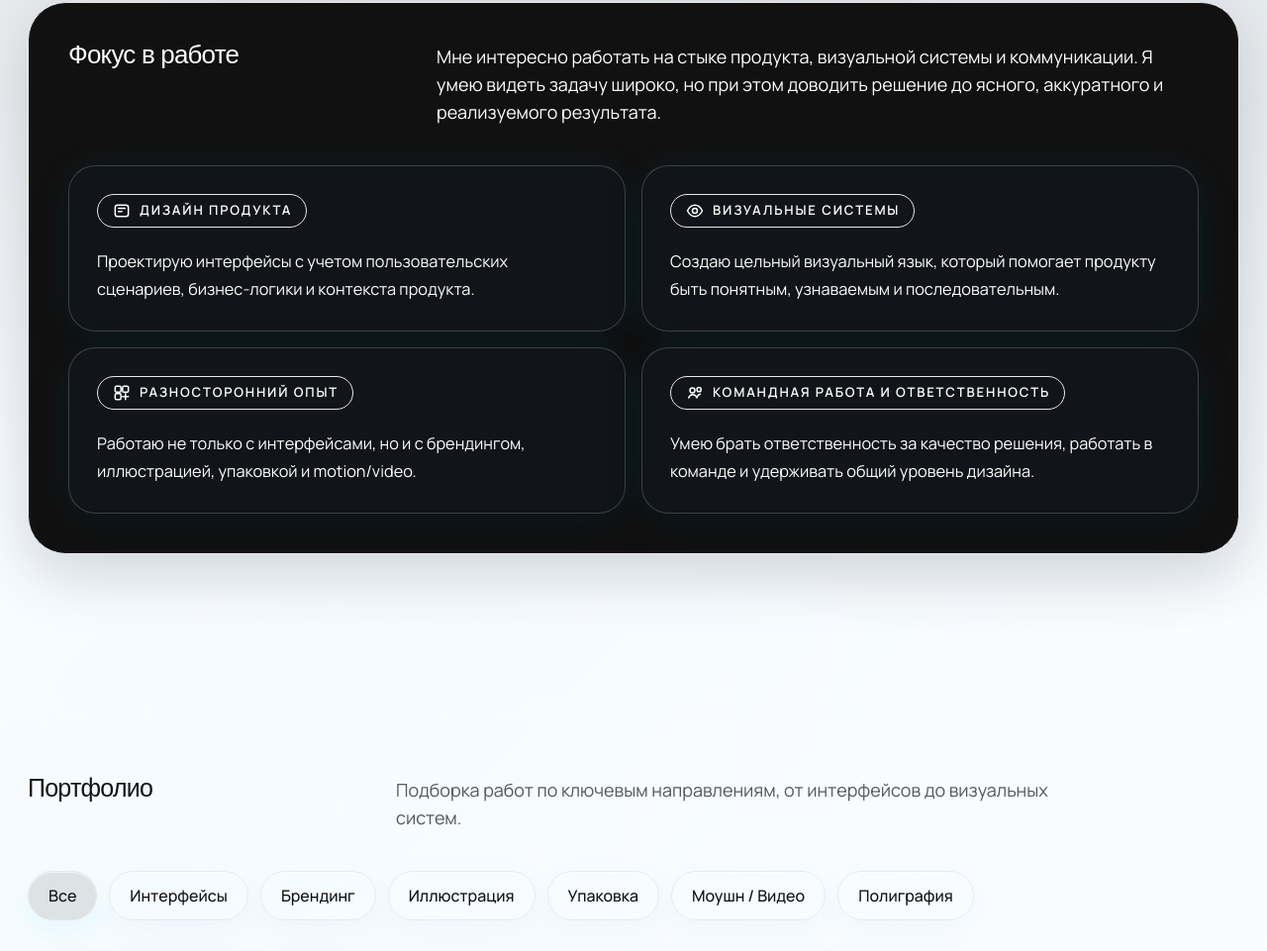
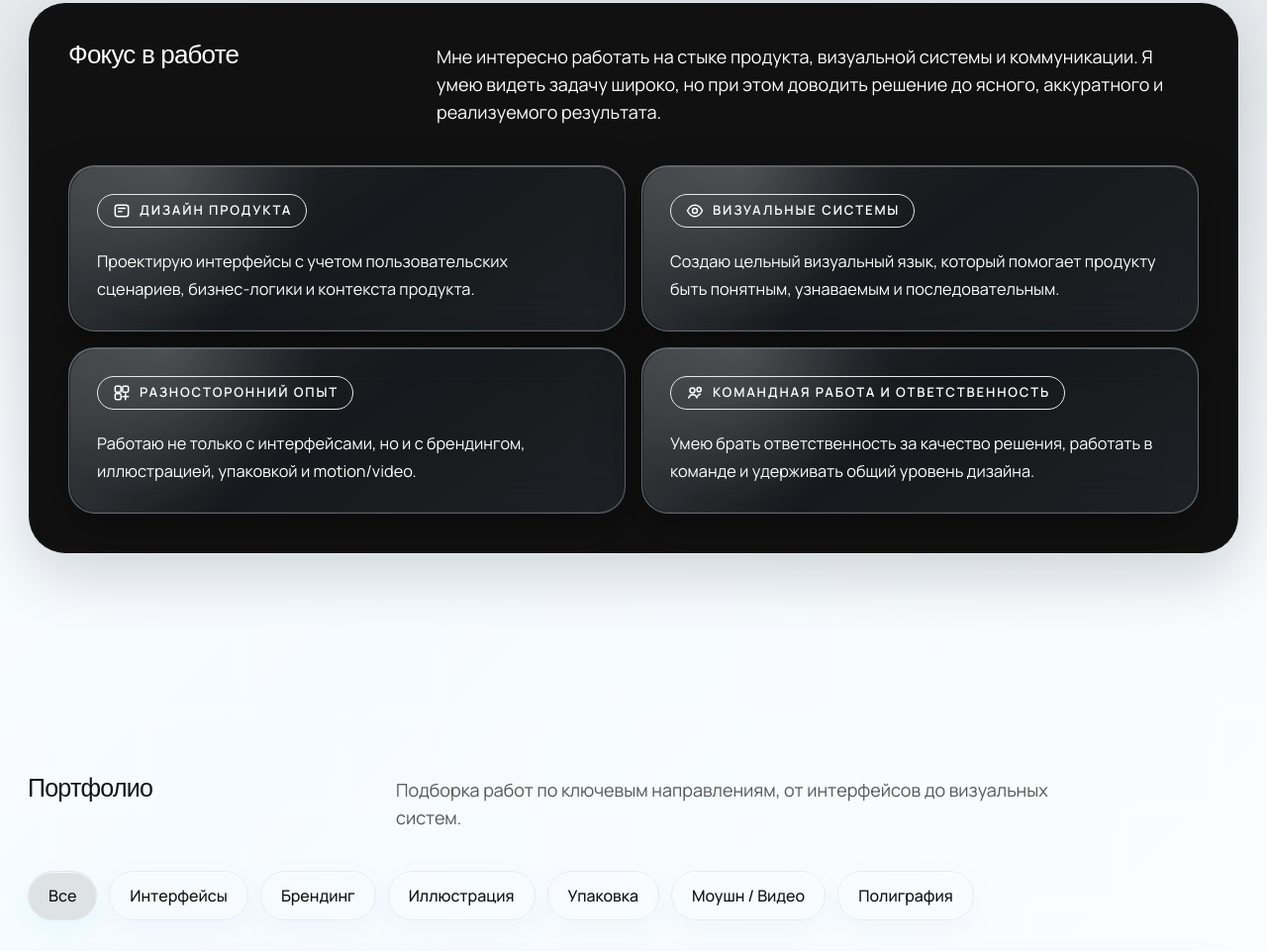
Before and after one commit to nesterov2u/portfolio, a plain HTML site: page index.html in a window 1280 px wide. Shown: the part 1069-2030 px from the top of the page at 99% size. Drawn offline with Linux system fonts and the light colour scheme; a web font is replaced by a local one.

Commit message:
Enhance focus card glass effect

```diff
--- a/styles.css
+++ b/styles.css
@@ -179,10 +179,35 @@ body {
 .focus-glass-card {
   position: relative;
   isolation: isolate;
-  border-color: rgba(236, 246, 255, 0.2);
+  overflow: hidden;
+  border-color: rgba(246, 252, 255, 0.32);
+  background:
+    linear-gradient(145deg, rgba(255, 255, 255, 0.095), rgba(255, 255, 255, 0.018) 48%, rgba(255, 255, 255, 0.055)),
+    rgba(19, 23, 28, 0.68);
+  backdrop-filter: blur(22px) saturate(1.18);
+  -webkit-backdrop-filter: blur(22px) saturate(1.18);
   box-shadow:
-    0 16px 38px rgba(8, 16, 24, 0.3),
-    0 0 36px rgba(20, 216, 255, 0.07);
+    inset 0 1px 0 rgba(255, 255, 255, 0.28),
+    inset 0 -1px 0 rgba(255, 255, 255, 0.08),
+    0 18px 46px rgba(0, 0, 0, 0.34);
+}
+
+.focus-glass-card::before {
+  content: "";
+  position: absolute;
+  inset: 1px;
+  z-index: 0;
+  pointer-events: none;
+  border-radius: inherit;
+  background:
+    radial-gradient(circle at 18% 0%, rgba(255, 255, 255, 0.18), transparent 32%),
+    linear-gradient(110deg, rgba(255, 255, 255, 0.12), transparent 36%);
+  opacity: 0.85;
+}
+
+.focus-glass-card > * {
+  position: relative;
+  z-index: 1;
 }
 
 .hero-visual-wrap {
```
